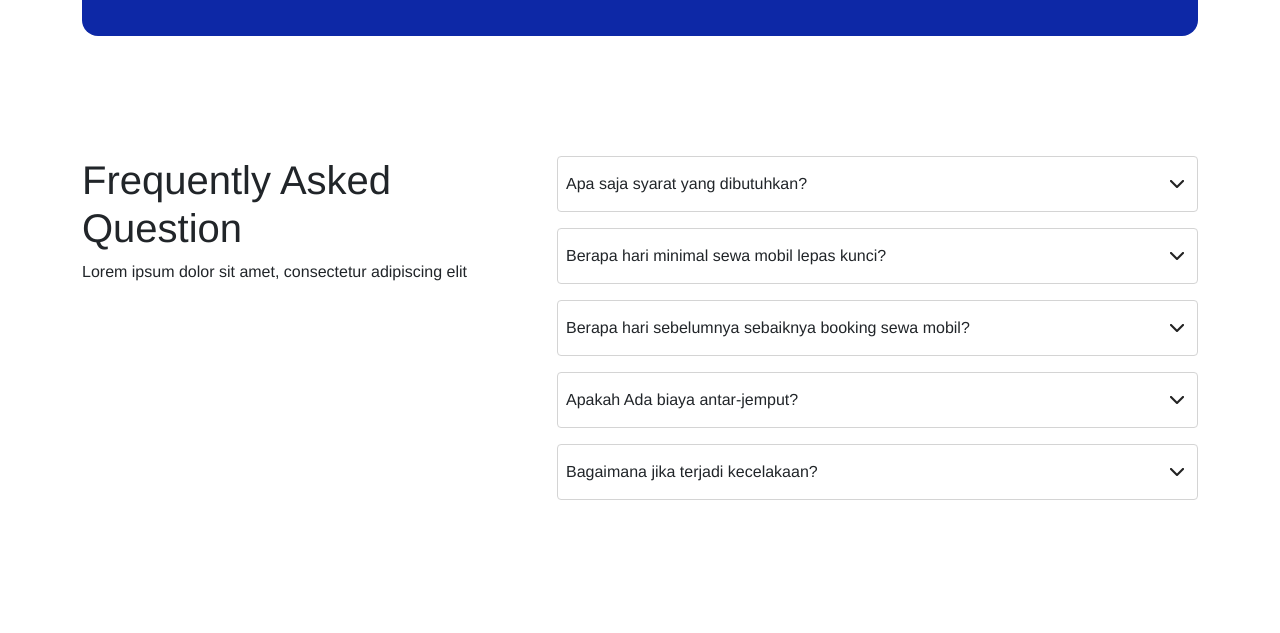
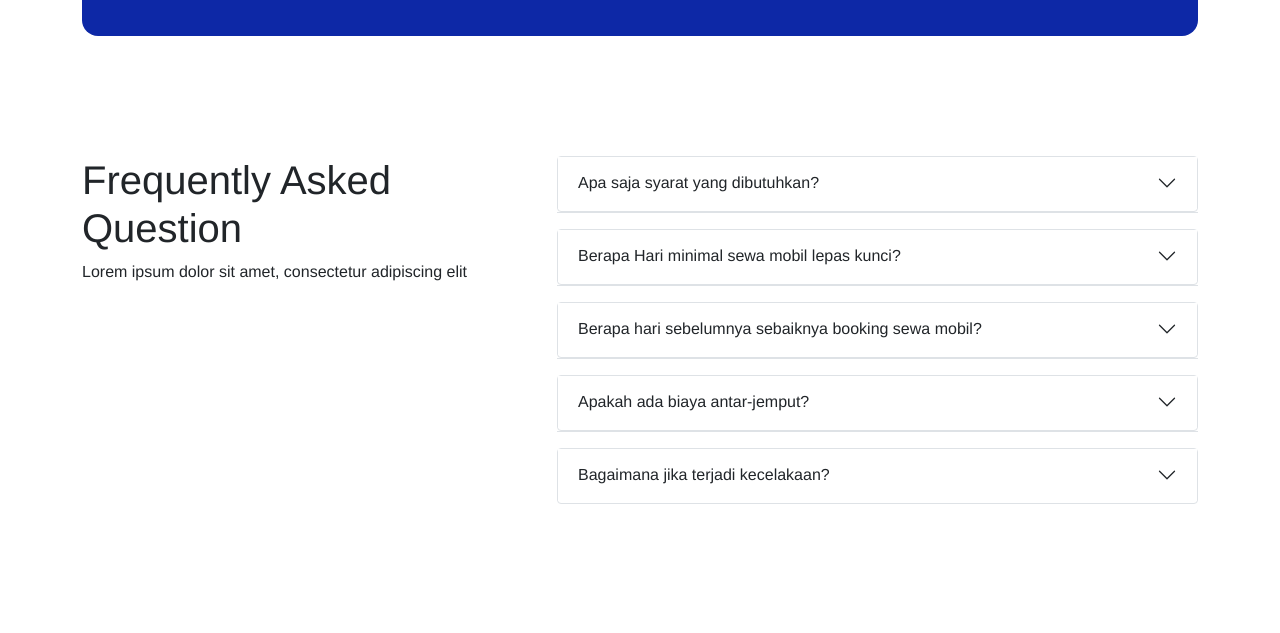
Before and after one commit to DavincyProject/challenge1, a website: page index.html in a window 1280 px wide. Shown: the part 1954-2587 px from the top of the page. Drawn offline with nearby package versions, Linux system fonts and the light colour scheme.

Commit message:
merubah faq menggunakan accordion

```diff
--- a/index.html
+++ b/index.html
@@ -331,60 +331,162 @@
             <p>Lorem ipsum dolor sit amet, consectetur adipiscing elit</p>
           </div>
           <div class="col-lg-7 gap-2">
-            <div
-              class="d-flex justify-content-between align-items-center px-2 mb-3"
+            <div class="accordion accordion-flush" id="accordionFlushExample">
+              <div class="accordion-item mb-3">
+                <h2
+                  class="accordion-header border"
                   style="
-                border: 1px solid #d4d4d4;
                     border-radius: 4px;
                     height: 56px;
+                    border: 1px solid #d4d4d4;
                   "
                 >
+                  <button
+                    class="accordion-button collapsed"
+                    type="button"
+                    data-bs-toggle="collapse"
+                    data-bs-target="#flush-collapseOne"
+                    aria-expanded="false"
+                    aria-controls="flush-collapseOne"
+                  >
                     Apa saja syarat yang dibutuhkan?
-              <img src="assets/fi_chevron-down.png" alt="" />
+                  </button>
+                </h2>
+                <div
+                  id="flush-collapseOne"
+                  class="accordion-collapse collapse"
+                  data-bs-parent="#accordionFlushExample"
+                >
+                  <div class="accordion-body">
+                    Lorem ipsum dolor sit amet consectetur, adipisicing elit.
+                    Iusto, dolor?
                   </div>
-            <div
-              class="d-flex justify-content-between align-items-center px-2 mb-3"
+                </div>
+              </div>
+              <div class="accordion-item mb-3">
+                <h2
+                  class="accordion-header border"
                   style="
-                border: 1px solid #d4d4d4;
                     border-radius: 4px;
                     height: 56px;
+                    border: 1px solid #d4d4d4;
                   "
                 >
-              Berapa hari minimal sewa mobil lepas kunci?
-              <img src="assets/fi_chevron-down.png" alt="" />
+                  <button
+                    class="accordion-button collapsed"
+                    type="button"
+                    data-bs-toggle="collapse"
+                    data-bs-target="#flush-collapseTwo"
+                    aria-expanded="false"
+                    aria-controls="flush-collapseTwo"
+                  >
+                    Berapa Hari minimal sewa mobil lepas kunci?
+                  </button>
+                </h2>
+                <div
+                  id="flush-collapseTwo"
+                  class="accordion-collapse collapse"
+                  data-bs-parent="#accordionFlushExample"
+                >
+                  <div class="accordion-body">
+                    Lorem ipsum dolor sit amet consectetur, adipisicing elit.
+                    Iusto, dolor?
                   </div>
-            <div
-              class="d-flex justify-content-between align-items-center px-2 mb-3"
+                </div>
+              </div>
+              <div class="accordion-item mb-3">
+                <h2
+                  class="accordion-header border"
                   style="
-                border: 1px solid #d4d4d4;
                     border-radius: 4px;
                     height: 56px;
+                    border: 1px solid #d4d4d4;
                   "
                 >
+                  <button
+                    class="accordion-button collapsed"
+                    type="button"
+                    data-bs-toggle="collapse"
+                    data-bs-target="#flush-collapseThree"
+                    aria-expanded="false"
+                    aria-controls="flush-collapseThree"
+                  >
                     Berapa hari sebelumnya sebaiknya booking sewa mobil?
-              <img src="assets/fi_chevron-down.png" alt="" />
+                  </button>
+                </h2>
+                <div
+                  id="flush-collapseThree"
+                  class="accordion-collapse collapse"
+                  data-bs-parent="#accordionFlushExample"
+                >
+                  <div class="accordion-body">
+                    Lorem ipsum dolor sit amet consectetur, adipisicing elit.
+                    Iusto, dolor?
                   </div>
-            <div
-              class="d-flex justify-content-between align-items-center px-2 mb-3"
+                </div>
+              </div>
+              <div class="accordion-item mb-3">
+                <h2
+                  class="accordion-header border"
                   style="
-                border: 1px solid #d4d4d4;
                     border-radius: 4px;
                     height: 56px;
+                    border: 1px solid #d4d4d4;
                   "
                 >
-              Apakah Ada biaya antar-jemput?
-              <img src="assets/fi_chevron-down.png" alt="" />
+                  <button
+                    class="accordion-button collapsed"
+                    type="button"
+                    data-bs-toggle="collapse"
+                    data-bs-target="#flush-collapseFour"
+                    aria-expanded="false"
+                    aria-controls="flush-collapseFour"
+                  >
+                    Apakah ada biaya antar-jemput?
+                  </button>
+                </h2>
+                <div
+                  id="flush-collapseFour"
+                  class="accordion-collapse collapse"
+                  data-bs-parent="#accordionFlushExample"
+                >
+                  <div class="accordion-body">
+                    Lorem ipsum dolor sit amet consectetur, adipisicing elit.
+                    Iusto, dolor?
                   </div>
-            <div
-              class="d-flex justify-content-between align-items-center px-2 mb-3"
+                </div>
+              </div>
+              <div class="accordion-item mb-3">
+                <h2
+                  class="accordion-header border"
                   style="
-                border: 1px solid #d4d4d4;
                     border-radius: 4px;
                     height: 56px;
+                    border: 1px solid #d4d4d4;
                   "
                 >
+                  <button
+                    class="accordion-button collapsed"
+                    type="button"
+                    data-bs-toggle="collapse"
+                    data-bs-target="#flush-collapseFive"
+                    aria-expanded="false"
+                    aria-controls="flush-collapseFive"
+                  >
                     Bagaimana jika terjadi kecelakaan?
-              <img src="assets/fi_chevron-down.png" alt="" />
+                  </button>
+                </h2>
+                <div
+                  id="flush-collapseFive"
+                  class="accordion-collapse collapse"
+                  data-bs-parent="#accordionFlushExample"
+                >
+                  <div class="accordion-body">
+                    Lorem ipsum dolor sit amet consectetur, adipisicing elit.
+                    Iusto, dolor?
+                  </div>
+                </div>
+              </div>
             </div>
           </div>
         </div>
```
Also changed, not shown: assets/Rate.png (added). Lines whose indentation alone changed are shown as unchanged.
